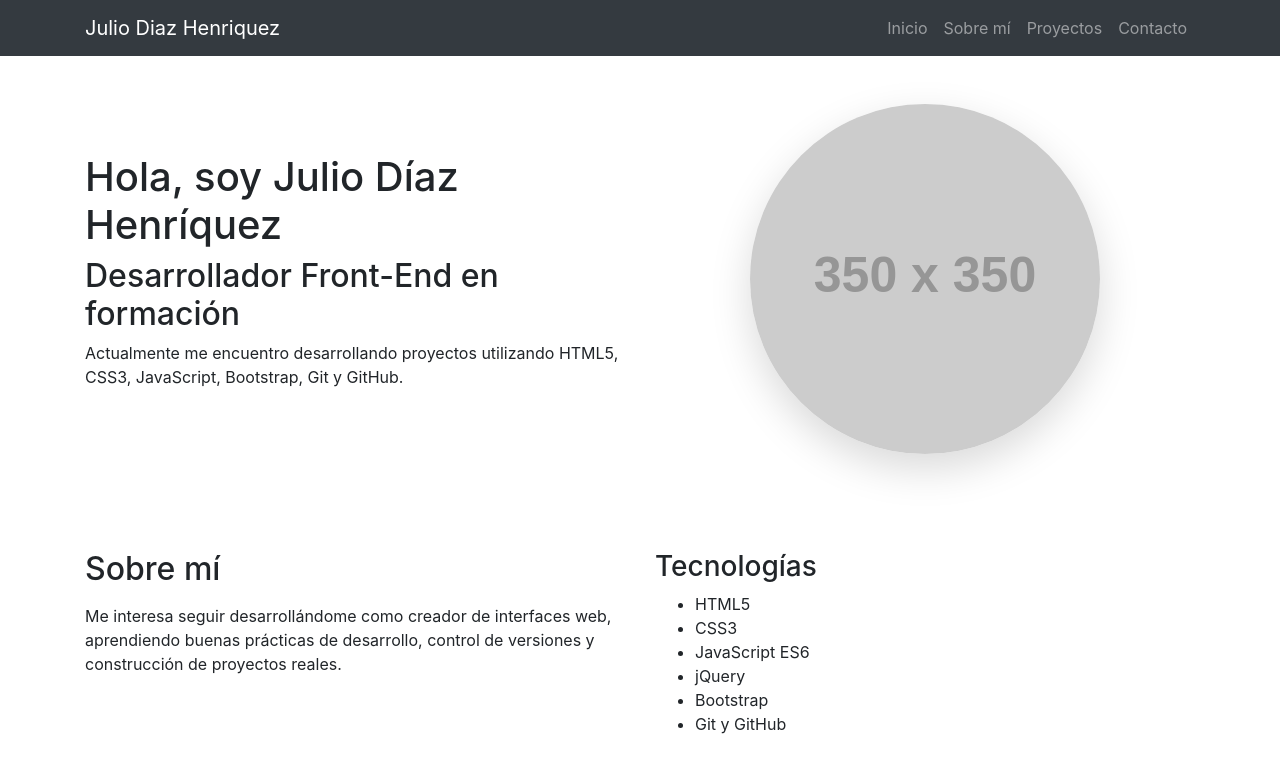
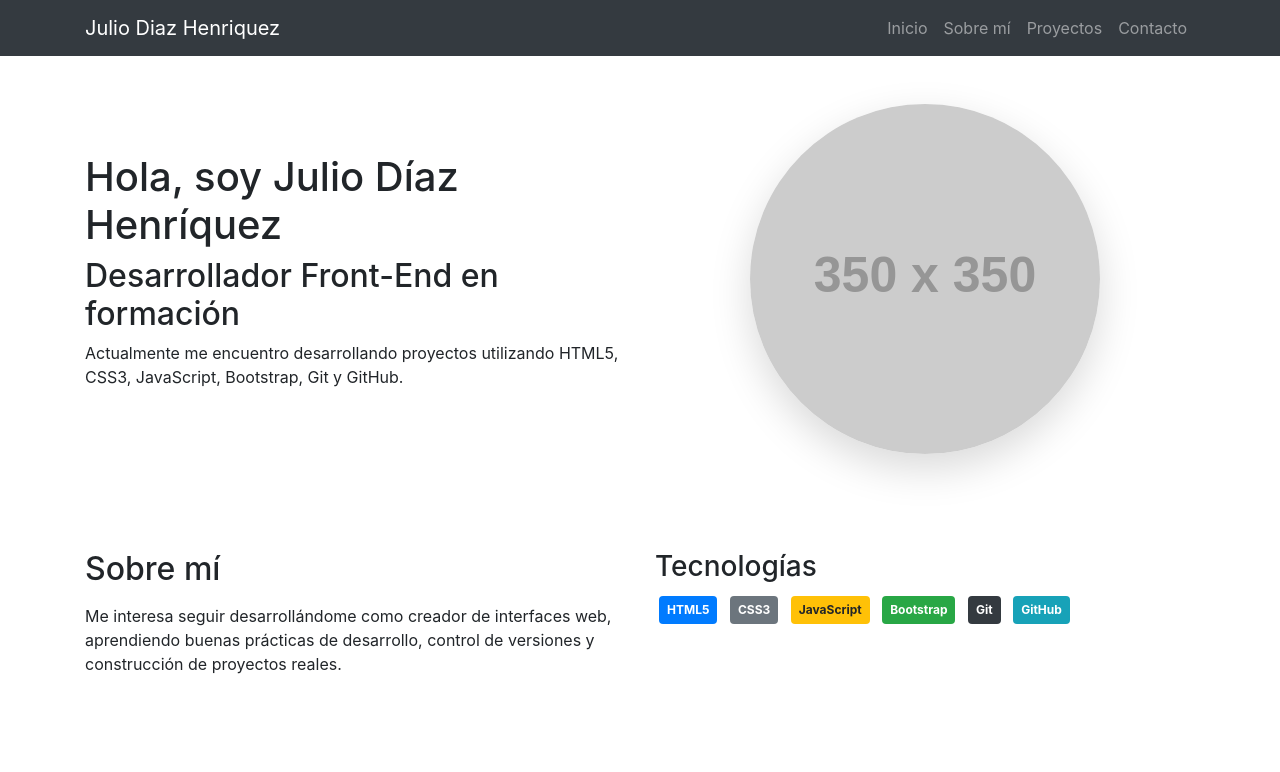
Before and after one commit to Rumedan/MI-PORTAFOLIO, a plain HTML site: page index.html in a window 1280 px wide. Drawn offline with nearby package versions, Linux system fonts and the light colour scheme; placeholder pictures from the web are drawn by us.

Commit message:
style: convert technology list into badges

```diff
--- a/index.html
+++ b/index.html
@@ -99,14 +99,33 @@ y construcción de proyectos reales.
     <div class="col-md-6">
       <h3>Tecnologías</h3>
 
-      <ul>
-        <li>HTML5</li>
-        <li>CSS3</li>
-        <li>JavaScript ES6</li>
-        <li>jQuery</li>
-        <li>Bootstrap</li>
-        <li>Git y GitHub</li>
-      </ul>
+     <div>
+
+<span class="badge badge-primary p-2 m-1">
+HTML5
+</span>
+
+<span class="badge badge-secondary p-2 m-1">
+CSS3
+</span>
+
+<span class="badge badge-warning p-2 m-1">
+JavaScript
+</span>
+
+<span class="badge badge-success p-2 m-1">
+Bootstrap
+</span>
+
+<span class="badge badge-dark p-2 m-1">
+Git
+</span>
+
+<span class="badge badge-info p-2 m-1">
+GitHub
+</span>
+
+</div>
     </div>
   </div>
 </section>
```
